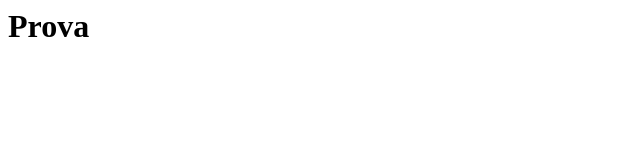
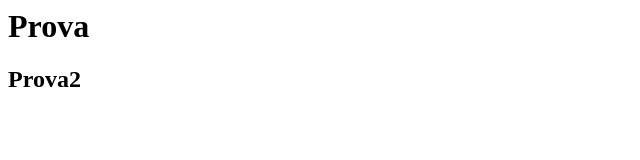
Before and after one commit to alex5684/alex5684.github.io, a plain HTML site: page index.html in a window 1280 px wide. Shown: the full height of the page, 0-640 px from the left. Drawn offline with Linux system fonts and the light colour scheme.

Commit message:
prova commit 2

```diff
--- a/index.html
+++ b/index.html
@@ -4,5 +4,6 @@
     </head>
     <body>
         <h1>Prova</h1>
+        <h2>Prova2</h2>
     </body>
 </html>
```
